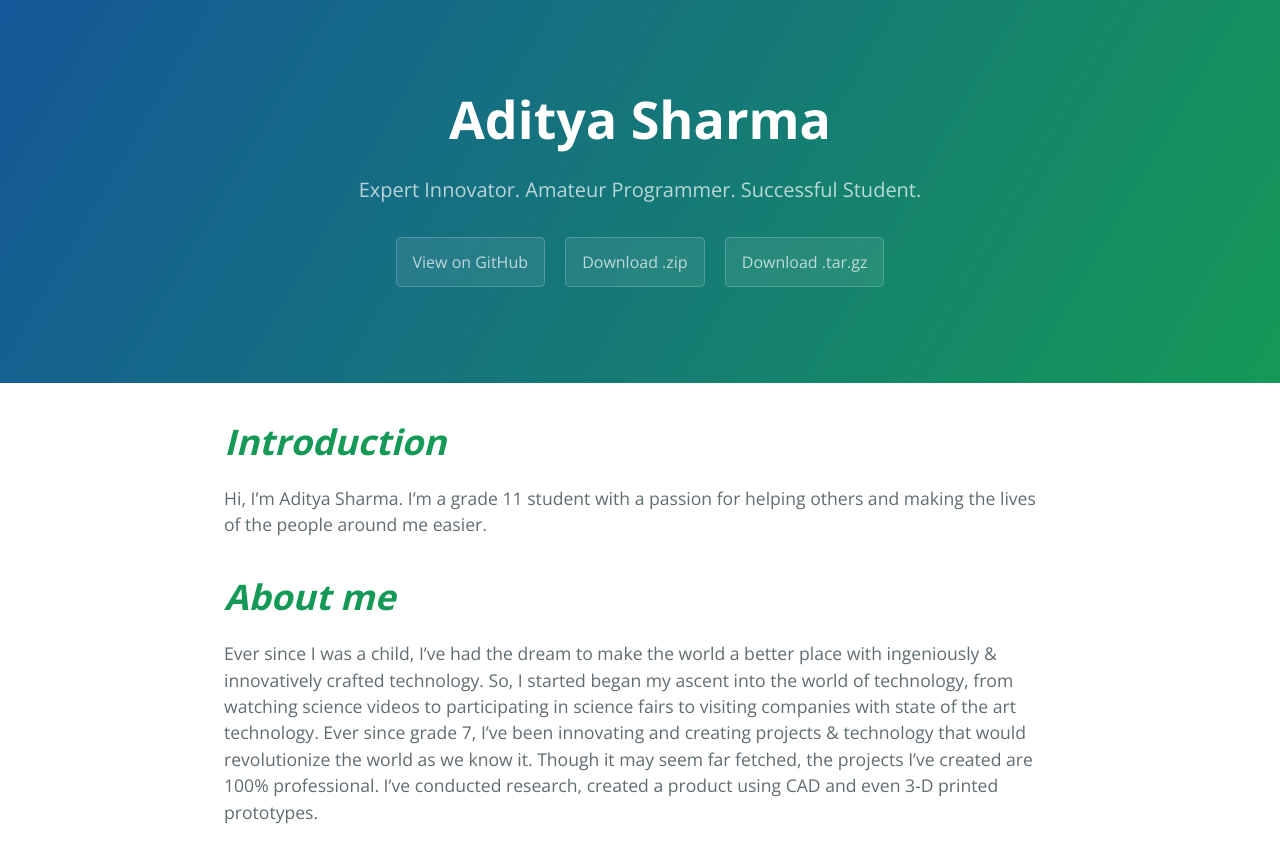
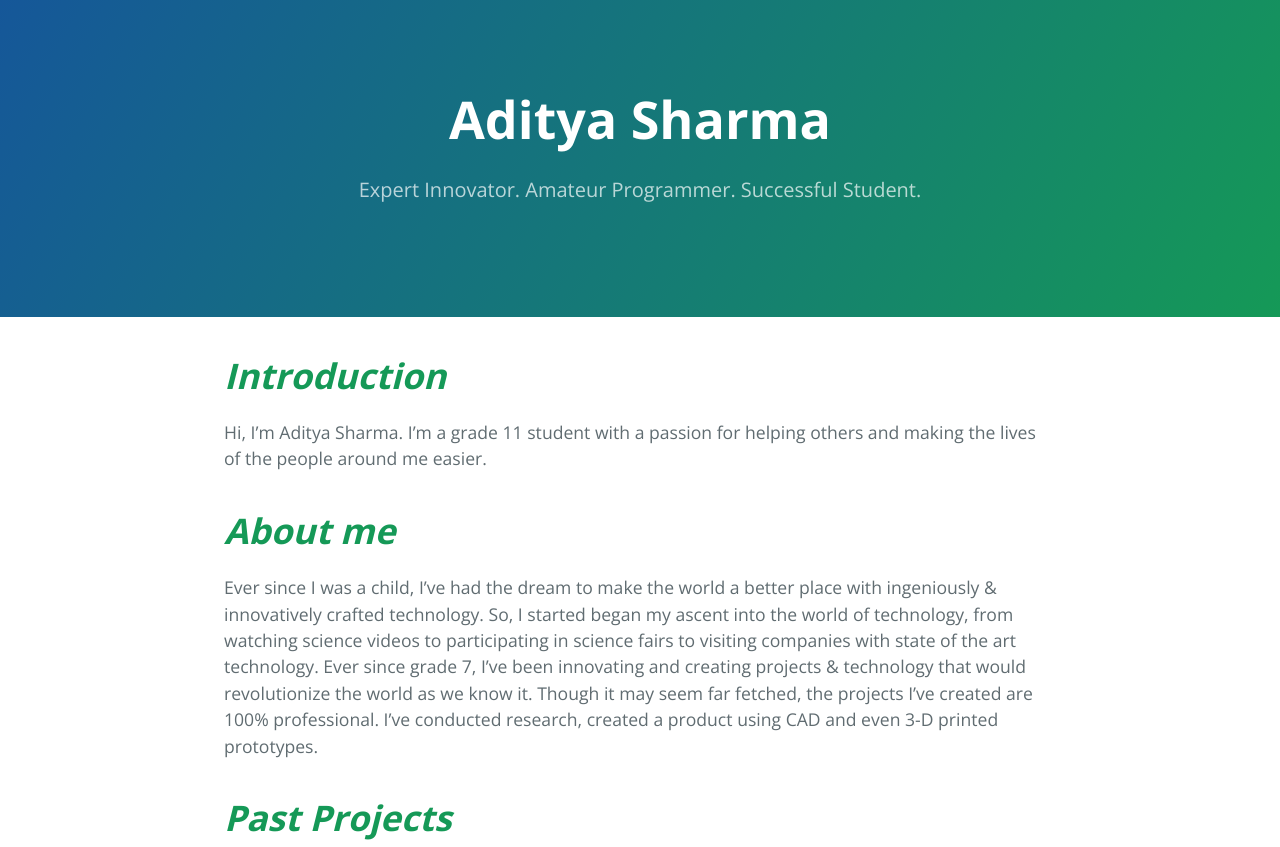
Before and after one commit to Aditya91393/Initial-Java-Projects, a plain HTML site: page index.html in a window 1280 px wide. Shown: the top 847 px of the page. Drawn offline with nearby package versions, Linux system fonts and the light colour scheme.

Commit message:
Update index.html

```diff
--- a/index.html
+++ b/index.html
@@ -13,9 +13,6 @@
     <section class="page-header">
       <h1 class="project-name">Aditya Sharma</h1>
       <h2 class="project-tagline">Expert Innovator. Amateur Programmer. Successful Student.</h2>
-      <a href="https://github.com/AdityaSharma6/Beginner-Java-Assignments" class="btn">View on GitHub</a>
-      <a href="https://github.com/AdityaSharma6/Beginner-Java-Assignments/zipball/master" class="btn">Download .zip</a>
-      <a href="https://github.com/AdityaSharma6/Beginner-Java-Assignments/tarball/master" class="btn">Download .tar.gz</a>
     </section>
 
     <section class="main-content">
```
